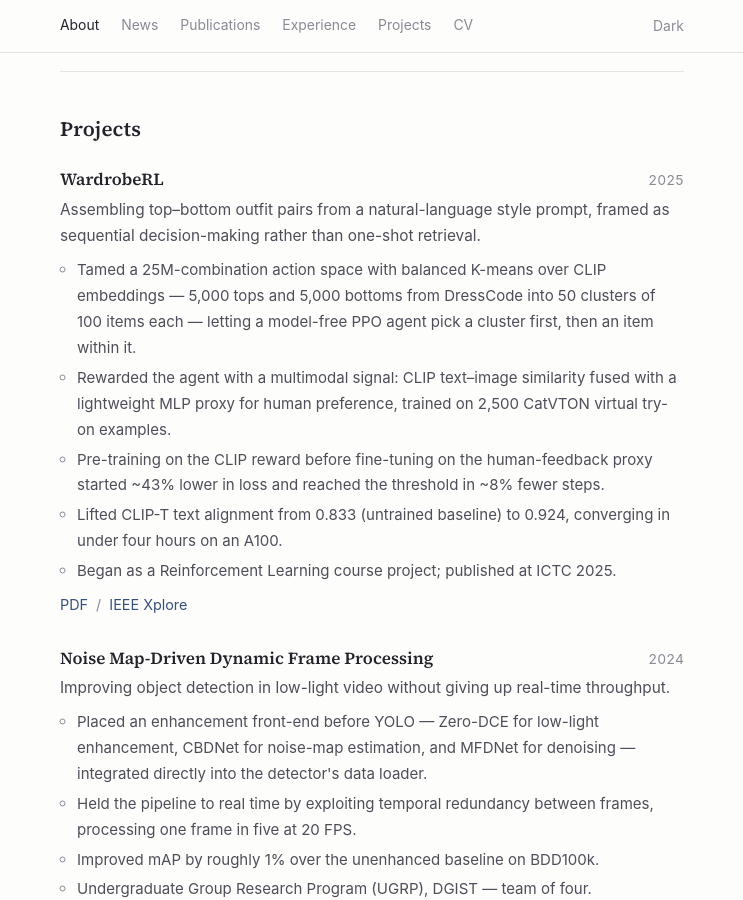
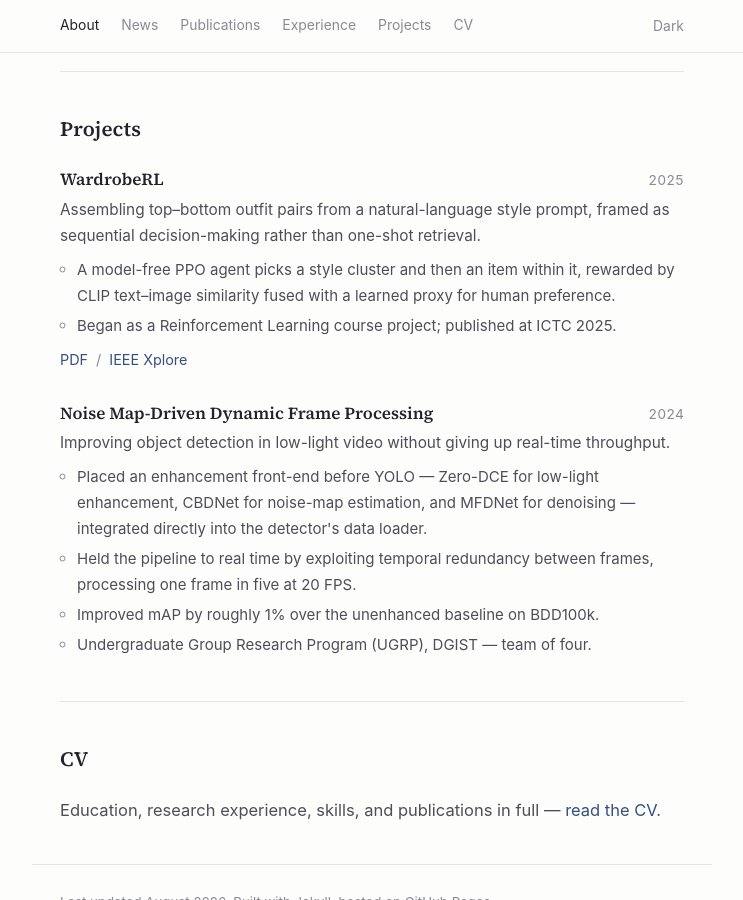
Before and after one commit to unggix/unggix.github.io, a Jekyll site: the page built from _pages/about.md, in a window 1280 px wide and 900 px high, scrolled down 1818 px. Shown: the whole window, without its empty margins (268-1011 px from the left). Built offline with Jekyll 4.4.1, drawn with Linux system fonts in a browser that asks for light colours.

Commit message:
Describe WardrobeRL in brief rather than blow-by-blow
Keep what the paper is — a PPO agent over a clustered action space with a
CLIP-plus-preference reward — and drop the training-curve and ablation
figures from both the CV and the homepage.

Co-Authored-By: Claude Opus 5 (1M context) <noreply@anthropic.com>

```diff
--- a/_data/projects.yml
+++ b/_data/projects.yml
@@ -5,10 +5,7 @@
   period: "2025"
   summary: 'Assembling top–bottom outfit pairs from a natural-language style prompt, framed as sequential decision-making rather than one-shot retrieval.'
   details:
-    - "Tamed a 25M-combination action space with balanced K-means over CLIP embeddings — 5,000 tops and 5,000 bottoms from DressCode into 50 clusters of 100 items each — letting a model-free PPO agent pick a cluster first, then an item within it."
-    - "Rewarded the agent with a multimodal signal: CLIP text–image similarity fused with a lightweight MLP proxy for human preference, trained on 2,500 CatVTON virtual try-on examples."
-    - "Pre-training on the CLIP reward before fine-tuning on the human-feedback proxy started ~43% lower in loss and reached the threshold in ~8% fewer steps."
-    - "Lifted CLIP-T text alignment from 0.833 (untrained baseline) to 0.924, converging in under four hours on an A100."
+    - "A model-free PPO agent picks a style cluster and then an item within it, rewarded by CLIP text–image similarity fused with a learned proxy for human preference."
     - "Began as a Reinforcement Learning course project; published at ICTC 2025."
   links:
     - label: "PDF"
--- a/_data/resume.yml
+++ b/_data/resume.yml
@@ -34,15 +34,11 @@
 - name: "Project Experience"
   entries:
     - title: "WardrobeRL: Prompt-Aware Reinforcement Learning Based Top-Bottom Recommendation"
-      subtitle: "Team Member, Second Author — Reinforcement Learning course project, published at ICTC 2025"
+      subtitle: "Reinforcement Learning course project, published at ICTC 2025"
       location: "Daegu, S.Korea"
       period: "2025"
       bullets:
-        - "Framed prompt-conditioned outfit recommendation as sequential decision-making rather than one-shot retrieval."
-        - "Reduced a 25M-combination action space with balanced K-means over CLIP embeddings — 5,000 tops and 5,000 bottoms from DressCode into 50 clusters of 100 items each — letting a model-free PPO agent select a cluster, then an item."
-        - "Designed a multimodal reward fusing CLIP text-image similarity with a lightweight MLP proxy for human preference, trained on 2,500 CatVTON virtual try-on examples."
-        - "Pre-training on the CLIP reward before fine-tuning on the human-feedback proxy started ~43% lower in loss and reached the threshold in ~8% fewer steps."
-        - "Lifted CLIP-T text alignment from 0.833 to 0.924 over the untrained baseline, converging in under four hours on an A100."
+        - "A model-free PPO framework that assembles top-bottom outfit pairs from a natural-language style prompt, rewarded by CLIP similarity fused with a learned proxy for human preference."
 
     - title: "Noise Map-Driven Dynamic Frame Processing for Improved Object Detection in Low-Light Conditions"
       subtitle: "Undergraduate Group Research Program (UGRP), Team of Four"
```
